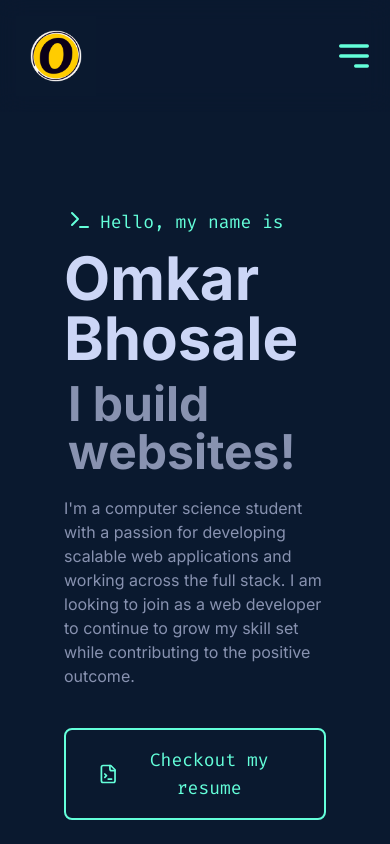
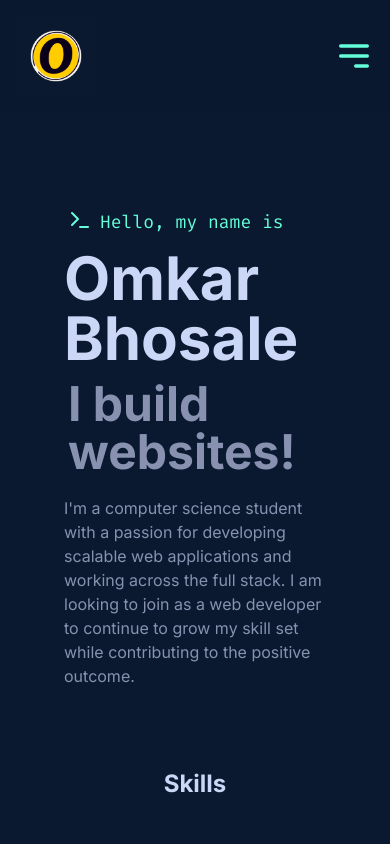
Before and after one commit to 0mkarBhosale07/portfolio, a Next.js app: page / in a window 390 px wide. Shown: the top 844 px of the page. Built offline with nearby package versions, Linux system fonts and the light colour scheme.

Commit message:
update code

```diff
--- a/src/app/page.jsx
+++ b/src/app/page.jsx
@@ -1,3 +1,4 @@
+"use client";
 import Image from "next/image";
 import { fira_code } from "./fonts";
 import {
@@ -40,7 +41,7 @@ export default function Home() {
               set while contributing to the positive outcome.
             </p>
 
-            <button className="mt-10 border-2 py-4 px-8 rounded-lg border-[#64FFDA] flex gap-2 items-center text-[#64FFDA] text-lg hover:bg-[#64FFDA] hover:text-[#0A192F] transition-colors duration-200">
+            <button className="hidden lg:flex mt-10 border-2 py-4 px-8 rounded-lg border-[#64FFDA]  gap-2 items-center text-[#64FFDA] text-lg hover:bg-[#64FFDA] hover:text-[#0A192F] transition-colors duration-200">
               <FileTerminal />
 
               <span className={fira_code.className}>Checkout my resume</span>
@@ -48,7 +49,8 @@ export default function Home() {
           </div>
           <div className="photo mx-auto hidden lg:block border-2 border-[#64FFDA] rounded-lg p-2">
             <Image
-              className="rounded-2xl h-fit"
+              priority={true}
+              className="rounded-2xl "
               src="/photo.jpg"
               alt="image"
               width={400}
```
